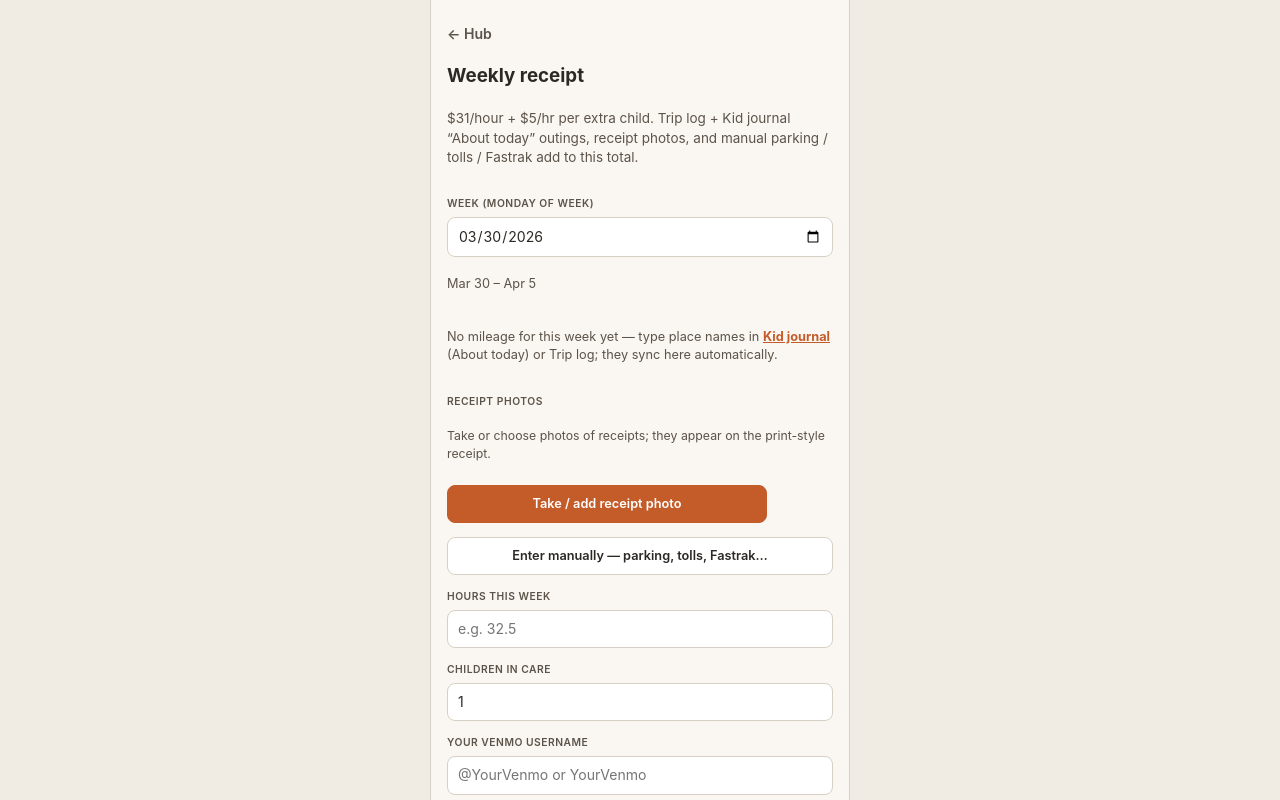
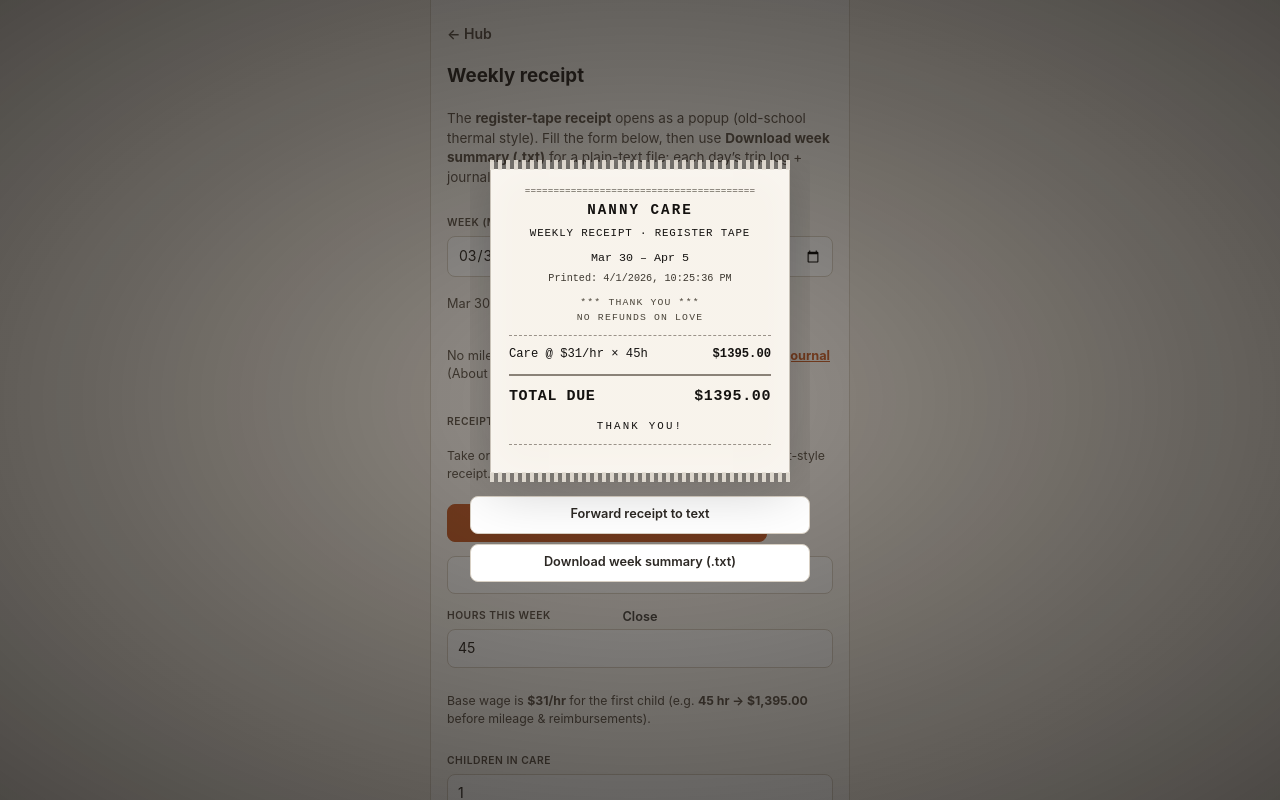
Before and after one commit to StellaNadais/nanny-trip-log, a React (Vite) app: page /receipt in a window 1280 px wide. Shown: the top 800 px of the page. Built offline with nearby package versions, Linux system fonts and the light colour scheme.

Commit message:
Enhance ReceiptThermalModal and WeeklyReceiptPage with printed date, SMS forwarding, and improved styling; update CSS for new receipt features

```diff
--- a/src/components/ReceiptThermalModal.jsx
+++ b/src/components/ReceiptThermalModal.jsx
@@ -7,6 +7,7 @@ export default function ReceiptThermalModal({
   open,
   onClose,
   weekLabel,
+  printedAt,
   rows,
   photos,
   totalCentsDisplay,
@@ -27,14 +28,22 @@ export default function ReceiptThermalModal({
     <div className="receipt-modal" role="dialog" aria-modal="true" aria-labelledby="receipt-thermal-title">
       <button type="button" className="receipt-modal__backdrop" aria-label="Close receipt" onClick={onClose} />
       <div className="receipt-modal__sheet">
-        <div className="receipt-ticket">
+        <div className="receipt-ticket receipt-ticket--vintage">
           <div className="receipt-ticket__jagged receipt-ticket__jagged--top" aria-hidden />
           <div className="receipt-ticket__inner">
+            <p className="receipt-ticket__kicker" aria-hidden>
+              ========================================
+            </p>
             <p className="receipt-ticket__title" id="receipt-thermal-title">
               NANNY CARE
             </p>
-            <p className="receipt-ticket__sub">Weekly receipt</p>
+            <p className="receipt-ticket__sub">Weekly receipt · register tape</p>
             <p className="receipt-ticket__meta">{weekLabel}</p>
+            {printedAt ? <p className="receipt-ticket__printed">{printedAt}</p> : null}
+            <p className="receipt-ticket__store" aria-hidden>
+              *** THANK YOU ***<br />
+              NO REFUNDS ON LOVE
+            </p>
             <div className="receipt-ticket__rule" />
             <ul className="receipt-ticket__lines">
               {rows.map((r, i) => (
--- a/src/pages/WeeklyReceiptPage.jsx
+++ b/src/pages/WeeklyReceiptPage.jsx
@@ -9,6 +9,11 @@ import {
 import { fileToCompressedDataUrl } from '../utils/receiptImage'
 import { formatWeekRange, startOfWeekMonday, toISODateLocal } from '../utils/dates'
 import { MILE_RATE } from '../data/tripPlaces'
+import {
+  buildWeekSummaryText,
+  downloadTextFile,
+  weekSummaryFilename,
+} from '../utils/buildWeekSummaryText'
 
 const BASE_RATE = 31
 const EXTRA_CHILD_PER_HOUR = 5
@@ -50,6 +55,28 @@ function buildVenmoUrl(handle, amount, note) {
   return `https://venmo.com/${encodeURIComponent(user)}?${params.toString()}`
 }
 
+/**
+ * `sms:` draft: full receipt text plus optional Venmo pay link (tappable in Messages).
+ * Body is capped so the `sms:` URL stays within common mobile limits.
+ */
+const SMS_BODY_MAX = 2800
+
+function buildForwardReceiptSmsHref(receiptText, venmoUrl, venmoHandle) {
+  const receipt = String(receiptText || '').trim()
+  const handle = venmoUrl ? normalizeVenmo(venmoHandle) : ''
+  const footer = venmoUrl
+    ? `\n\n────────\nTap to pay on Venmo:\n${venmoUrl}${handle ? `\n@${handle}` : ''}`
+    : ''
+  const reserve = footer.length + 40
+  const maxReceipt = Math.max(200, SMS_BODY_MAX - reserve)
+  let main = receipt
+  if (main.length > maxReceipt) {
+    main = `${main.slice(0, maxReceipt).trimEnd()}\n…(trimmed for text — open app for full receipt)`
+  }
+  const body = main + footer
+  return `sms:?body=${encodeURIComponent(body)}`
+}
+
 function categoryLabel(id) {
   return MANUAL_CATEGORIES.find((c) => c.id === id)?.label ?? id
 }
@@ -61,14 +88,14 @@ function emptyExtras() {
 export default function WeeklyReceiptPage() {
   const initialSettings = useMemo(() => loadReceiptSettings(), [])
   const [venmoHandle, setVenmoHandle] = useState(initialSettings.venmoHandle)
-  const [hours, setHours] = useState('')
+  const [hours, setHours] = useState('45')
   const [numChildren, setNumChildren] = useState('1')
   const [weekOf, setWeekOf] = useState(() => toISODateLocal(startOfWeekMonday(new Date())))
-  const [copied, setCopied] = useState('')
   const [mileageRev, setMileageRev] = useState(0)
   const [extras, setExtras] = useState(emptyExtras)
   const [photoErr, setPhotoErr] = useState('')
-  const [receiptOpen, setReceiptOpen] = useState(false)
+  const [receiptOpen, setReceiptOpen] = useState(true)
+  const [printedAt, setPrintedAt] = useState('')
   const [manualOpen, setManualOpen] = useState(false)
   const [manualCat, setManualCat] = useState('parking_ticket')
   const [manualAmt, setManualAmt] = useState('')
@@ -85,6 +112,10 @@ export default function WeeklyReceiptPage() {
     window.addEventListener(RECEIPT_MILEAGE_EVENT, bump)
     return () => window.removeEventListener(RECEIPT_MILEAGE_EVENT, bump)
   }, [])
+
+  useEffect(() => {
+    if (receiptOpen) setPrintedAt(new Date().toLocaleString())
+  }, [receiptOpen])
 
   useEffect(() => {
     const s = loadReceiptSettings()
@@ -200,6 +231,11 @@ export default function WeeklyReceiptPage() {
     manualTotal,
   ])
 
+  const forwardReceiptSmsHref = useMemo(
+    () => buildForwardReceiptSmsHref(receiptText, venmoUrl, venmoHandle),
+    [receiptText, venmoUrl, venmoHandle]
+  )
+
   const thermalRows = useMemo(() => {
     const rows = []
     if (hoursValid) {
@@ -243,14 +279,13 @@ export default function WeeklyReceiptPage() {
     saveReceiptSettings({ venmoHandle: v })
   }
 
-  async function copyReceipt() {
-    try {
-      await navigator.clipboard.writeText(receiptText)
-      setCopied('Copied!')
-      setTimeout(() => setCopied(''), 2000)
-    } catch {
-      setCopied('Copy failed')
-    }
+  function downloadWeekSummaryFile() {
+    const body = buildWeekSummaryText({
+      weekMondayIso: receiptWeekKey,
+      weekLabel,
+      receiptText,
+    })
+    downloadTextFile(weekSummaryFilename(receiptWeekKey), body)
   }
 
   async function onPickPhoto(e) {
@@ -308,8 +343,6 @@ export default function WeeklyReceiptPage() {
     }))
   }
 
-  const hasReceiptContent =
-    hoursValid || mileReimb > 0 || manualTotal > 0 || extras.photos.length > 0
   const showSummary =
     hoursValid || mileReimb > 0 || manualTotal > 0 || extras.photos.length > 0
   const showVenmoActions = combinedTotal > 0
@@ -322,8 +355,9 @@ export default function WeeklyReceiptPage() {
         </Link>
         <h1 className="receipt__title">Weekly receipt</h1>
         <p className="receipt__lede muted">
-          $31/hour + $5/hr per extra child. Trip log + Kid journal “About today” outings, receipt
-          photos, and manual parking / tolls / Fastrak add to this total.
+          The <strong>register-tape receipt</strong> opens as a popup (old-school thermal style).
+          Fill the form below, then use <strong>Download week summary (.txt)</strong> for a plain-text
+          file: each day’s trip log + journal + this week’s receipt block.
         </p>
       </header>
 
@@ -480,8 +514,12 @@ export default function WeeklyReceiptPage() {
             className="input input--line"
             value={hours}
             onChange={(e) => setHours(e.target.value)}
-            placeholder="e.g. 32.5"
+            placeholder="e.g. 45"
           />
+          <p className="muted receipt__hours-hint">
+            Base wage is <strong>${BASE_RATE}/hr</strong> for the first child (e.g.{' '}
+            <strong>45 hr → ${(BASE_RATE * 45).toLocaleString(undefined, { minimumFractionDigits: 2, maximumFractionDigits: 2 })}</strong> before mileage & reimbursements).
+          </p>
         </label>
 
         <label className="field-block">
@@ -515,13 +553,22 @@ export default function WeeklyReceiptPage() {
           type="button"
           className="btn btn--primary receipt__open-ticket"
           onClick={() => setReceiptOpen(true)}
-          disabled={!hasReceiptContent}
         >
-          View print-style receipt
+          Show register-tape receipt
         </button>
-        {!hasReceiptContent ? (
-          <p className="muted receipt__popup-hint">Add hours, mileage, photos, or manual lines first.</p>
-        ) : null}
+        <a
+          href={forwardReceiptSmsHref}
+          className="btn receipt__forward-sms"
+          aria-label="Open Messages with the receipt and Venmo link in the draft"
+        >
+          Forward receipt to text
+        </a>
+        <button type="button" className="btn receipt__download-summary" onClick={downloadWeekSummaryFile}>
+          Download week summary (.txt)
+        </button>
+        <p className="muted receipt__popup-hint">
+          Receipt popup opens when you land here; close it to edit hours and extras.
+        </p>
       </div>
 
       <section className="receipt__math" aria-live="polite">
@@ -583,15 +630,24 @@ export default function WeeklyReceiptPage() {
               rel="noopener noreferrer"
               className="btn btn--primary receipt__venmo"
             >
-              Pay with Venmo (${combinedTotal.toFixed(2)})
+              Venmo payment (${combinedTotal.toFixed(2)})
             </a>
           ) : (
-            <p className="muted receipt__venmo-hint">Add your Venmo username to open a pay link.</p>
+            <p className="muted receipt__venmo-hint">Add your Venmo username for a pay link in texts and below.</p>
           )}
-          <button type="button" className="btn receipt__copy" onClick={copyReceipt}>
-            Copy receipt text
+          <a
+            href={forwardReceiptSmsHref}
+            className="btn receipt__forward-sms"
+            aria-label="Open Messages with the receipt and optional Venmo pay link"
+          >
+            Forward receipt to text
+          </a>
+          <p className="muted receipt__sms-hint">
+            Opens Messages (or your SMS app) with the full receipt typed out{venmoUrl ? ', plus a tappable Venmo link at the bottom' : ''}. Pick who to send it to.
+          </p>
+          <button type="button" className="btn receipt__download-summary" onClick={downloadWeekSummaryFile}>
+            Download week summary (.txt)
           </button>
-          {copied ? <span className="receipt__copied muted">{copied}</span> : null}
           <pre className="receipt__preview" aria-label="Receipt preview">
             {receiptText}
           </pre>
@@ -602,6 +658,7 @@ export default function WeeklyReceiptPage() {
         open={receiptOpen}
         onClose={() => setReceiptOpen(false)}
         weekLabel={weekLabel}
+        printedAt={printedAt ? `Printed: ${printedAt}` : ''}
         rows={thermalRows}
         photos={extras.photos}
         totalCentsDisplay={`$${combinedTotal.toFixed(2)}`}
@@ -615,16 +672,34 @@ export default function WeeklyReceiptPage() {
                 rel="noopener noreferrer"
                 className="btn btn--primary receipt-modal__venmo"
               >
-                Pay with Venmo (${combinedTotal.toFixed(2)})
+                Venmo payment (${combinedTotal.toFixed(2)})
               </a>
             ) : null}
-            <button type="button" className="btn receipt-modal__copy" onClick={copyReceipt}>
-              Copy receipt text
+            <a
+              href={forwardReceiptSmsHref}
+              className="btn receipt-modal__forward-sms"
+              aria-label="Open Messages with the receipt and optional Venmo pay link"
+            >
+              Forward receipt to text
+            </a>
+            <button type="button" className="btn receipt-modal__download" onClick={downloadWeekSummaryFile}>
+              Download week summary (.txt)
             </button>
-            {copied ? <span className="receipt-modal__copied muted">{copied}</span> : null}
           </>
         ) : (
-          <p className="muted receipt-modal__zero">Total is $0.00 — add hours or expenses for payment.</p>
+          <>
+            <p className="muted receipt-modal__zero">Total is $0.00 — add hours or expenses for payment.</p>
+            <a
+              href={forwardReceiptSmsHref}
+              className="btn receipt-modal__forward-sms"
+              aria-label="Open Messages with the receipt text"
+            >
+              Forward receipt to text
+            </a>
+            <button type="button" className="btn receipt-modal__download" onClick={downloadWeekSummaryFile}>
+              Download week summary (.txt)
+            </button>
+          </>
         )}
       </ReceiptThermalModal>
     </div>
--- a/src/pages/pages.css
+++ b/src/pages/pages.css
@@ -728,6 +728,12 @@
   font-size: 0.85rem;
 }
 
+.receipt__hours-hint {
+  margin: 6px 0 0;
+  font-size: 0.82rem;
+  line-height: 1.45;
+}
+
 .receipt__math {
   margin-top: 22px;
   padding: 16px;
@@ -796,12 +802,17 @@
   font-size: 0.88rem;
 }
 
-.receipt__copy {
-  align-self: flex-start;
-}
-
-.receipt__copied {
-  font-size: 0.85rem;
+.receipt__forward-sms {
+  width: 100%;
+  justify-content: center;
+  text-align: center;
+  text-decoration: none;
+}
+
+.receipt__sms-hint {
+  margin: 0;
+  font-size: 0.82rem;
+  line-height: 1.45;
 }
 
 .receipt__preview {
@@ -962,7 +973,7 @@
 .receipt-modal__backdrop {
   position: absolute;
   inset: 0;
-  background: rgba(22, 18, 14, 0.58);
+  background: radial-gradient(ellipse at center, rgba(35, 28, 20, 0.45) 0%, rgba(12, 10, 8, 0.72) 100%);
   border: none;
   padding: 0;
   margin: 0;
@@ -986,6 +997,43 @@
   width: 100%;
   max-width: 300px;
   filter: drop-shadow(0 10px 28px rgba(0, 0, 0, 0.22));
+}
+
+.receipt-ticket--vintage .receipt-ticket__inner {
+  background: repeating-linear-gradient(
+      180deg,
+      #faf6ef 0px,
+      #f5f0e8 1px,
+      #faf6ef 2px
+    ),
+    linear-gradient(180deg, #fffdf9 0%, #ebe4d8 100%);
+  box-shadow: inset 0 0 40px rgba(255, 255, 255, 0.35);
+}
+
+.receipt-ticket__kicker {
+  margin: 0 0 4px;
+  text-align: center;
+  font-size: 0.62rem;
+  letter-spacing: 0.02em;
+  color: #5c564c;
+  line-height: 1.2;
+  word-break: break-all;
+}
+
+.receipt-ticket__printed {
+  margin: 6px 0 0;
+  text-align: center;
+  font-size: 0.68rem;
+  color: #3d3830;
+}
+
+.receipt-ticket__store {
+  margin: 10px 0 0;
+  text-align: center;
+  font-size: 0.65rem;
+  letter-spacing: 0.12em;
+  line-height: 1.5;
+  color: #4a443a;
 }
 
 .receipt-ticket__jagged {
@@ -1146,13 +1194,19 @@
   justify-content: center;
 }
 
-.receipt-modal__copy {
-  justify-content: center;
-}
-
-.receipt-modal__copied {
-  text-align: center;
-  font-size: 0.85rem;
+.receipt-modal__download {
+  justify-content: center;
+}
+
+.receipt__download-summary {
+  width: 100%;
+  justify-content: center;
+}
+
+.receipt-modal__forward-sms {
+  justify-content: center;
+  text-align: center;
+  text-decoration: none;
 }
 
 .receipt-modal__zero {
@@ -1713,15 +1767,20 @@
 
 .journal__nap-row {
   display: grid;
-  grid-template-columns: 1fr 1fr;
+  grid-template-columns: minmax(0, 1fr) minmax(0, 1fr);
   gap: 12px;
   align-items: start;
 }
 
-@media (max-width: 480px) {
-  .journal__nap-row {
-    grid-template-columns: 1fr;
-  }
+.journal__potty-block {
+  border: 1px solid var(--line);
+  border-radius: 10px;
+  background: #fffefb;
+  padding: 10px 12px 12px;
+}
+
+.journal__potty-block .field-block__label {
+  margin-bottom: 6px;
 }
 
 /* Meals today: typing area + ideas in one field */
--- /dev/null
+++ b/src/utils/buildWeekSummaryText.js
@@ -0,0 +1,117 @@
+import { weekDaysFromMonday } from './dates'
+import { loadState } from './storage'
+import { loadKidJournalEntries } from './kidJournalStorage'
+
+function indentBlock(text, spaces) {
+  const pad = ' '.repeat(spaces)
+  return String(text || '')
+    .split('\n')
+    .map((line) => pad + line)
+    .join('\n')
+}
+
+/**
+ * Plain-text export for the selected week: trip log days, journal, expenses, receipt block.
+ * @param {{ weekMondayIso: string, weekLabel: string, receiptText: string }} opts
+ */
+export function buildWeekSummaryText({ weekMondayIso, weekLabel, receiptText }) {
+  const monday = new Date(`${weekMondayIso}T12:00:00`)
+  const trip = loadState() || {}
+  const daysByIso = trip.daysByIso && typeof trip.daysByIso === 'object' ? trip.daysByIso : {}
+  const weekMeta = trip.weekMeta && typeof trip.weekMeta === 'object' ? trip.weekMeta : {}
+  const expenses = Array.isArray(trip.expenses) ? trip.expenses : []
+  const journal = loadKidJournalEntries()
+
+  const lines = []
+  lines.push('****************************************')
+  lines.push('*     NANNY — WEEK SUMMARY (EXPORT)    *')
+  lines.push('****************************************')
+  lines.push('')
+  lines.push(`Week:           ${weekLabel}`)
+  lines.push(`Monday (key):   ${weekMondayIso}`)
+  lines.push(`Generated:      ${new Date().toLocaleString()}`)
+  lines.push('')
+  lines.push('- - - - - - - - - - - - - - - - - - - -')
+  lines.push('TRIP LOG · week header (from saved log)')
+  lines.push('- - - - - - - - - - - - - - - - - - - -')
+  if (weekMeta.scheduleLine) lines.push(`Schedule line: ${weekMeta.scheduleLine}`)
+  if (weekMeta.childrenNames) lines.push(`Children:      ${weekMeta.childrenNames}`)
+  if (!weekMeta.scheduleLine && !weekMeta.childrenNames) {
+    lines.push('(no schedule / children lines in trip log storage)')
+  }
+  lines.push('')
+  lines.push('- - - - - - - - - - - - - - - - - - - -')
+  lines.push('DAY BY DAY')
+  lines.push('- - - - - - - - - - - - - - - - - - - -')
+
+  const days = weekDaysFromMonday(monday)
+  for (const { label, iso } of days) {
+    const d = daysByIso[iso] || {}
+    const tripLog = String(d.tripLog || '').trim()
+    const dayNotes = String(d.notes || '').trim()
+    const jrows = journal.filter((e) => e.dateISO === iso)
+
+    lines.push('')
+    lines.push(`>>> ${label}  ${iso}`)
+    if (tripLog) {
+      lines.push('    --- Trip log (outings) ---')
+      lines.push(indentBlock(tripLog, 4))
+    }
+    if (dayNotes) {
+      lines.push('    --- Trip log · day notes ---')
+      lines.push(indentBlock(dayNotes, 4))
+    }
+    for (const e of jrows) {
+      lines.push('    --- Kid journal ---')
+      if (e.dayNotes) lines.push(indentBlock(e.dayNotes, 6))
+      if (e.mealsText) lines.push(`      Meals: ${e.mealsText}`)
+      const nap = [e.morningNap, e.afternoonNap].filter(Boolean).join(' · ')
+      if (nap) lines.push(`      Naps: ${nap}`)
+      if (e.pottyToday) lines.push(`      Potty/poop: ${e.pottyToday}`)
+    }
+    if (!tripLog && !dayNotes && jrows.length === 0) {
+      lines.push('    (no trip log or journal for this date)')
+    }
+  }
+
+  lines.push('')
+  lines.push('- - - - - - - - - - - - - - - - - - - -')
+  lines.push('TRIP LOG · expenses tab (all weeks, one list)')
+  lines.push('- - - - - - - - - - - - - - - - - - - -')
+  if (expenses.length === 0) {
+    lines.push('(none recorded)')
+  } else {
+    for (const x of expenses) {
+      lines.push(`  * ${x.label}: $${Number(x.amount).toFixed(2)}`)
+    }
+  }
+
+  lines.push('')
+  lines.push('========================================')
+  lines.push('WEEKLY RECEIPT (wages + mileage + extras)')
+  lines.push('========================================')
+  lines.push(String(receiptText || '').trimEnd())
+  lines.push('')
+  lines.push('****************************************')
+  lines.push('*              END OF FILE             *')
+  lines.push('****************************************')
+
+  return lines.join('\n')
+}
+
+export function weekSummaryFilename(weekMondayIso) {
+  return `week-summary-${weekMondayIso}.txt`
+}
+
+export function downloadTextFile(filename, text) {
+  const blob = new Blob([text], { type: 'text/plain;charset=utf-8' })
+  const url = URL.createObjectURL(blob)
+  const a = document.createElement('a')
+  a.href = url
+  a.download = filename
+  a.rel = 'noopener'
+  document.body.appendChild(a)
+  a.click()
+  a.remove()
+  window.setTimeout(() => URL.revokeObjectURL(url), 4000)
+}
```
